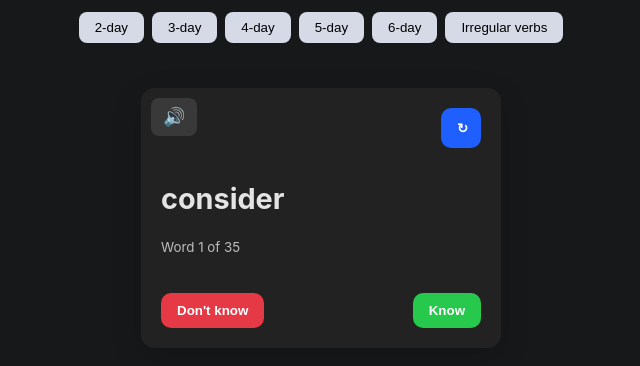
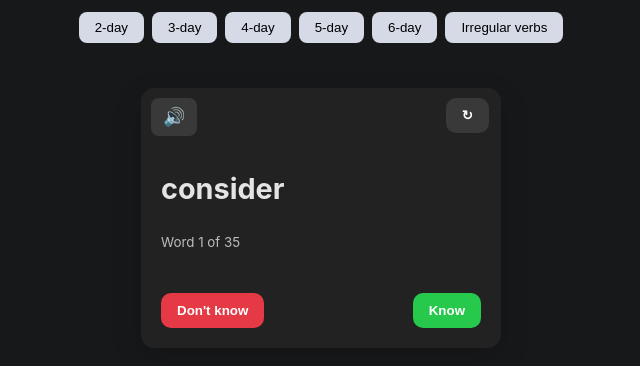
Before and after one commit to sirojiddinsultanov2009-source/English-words, a plain HTML site: page index.html in a window 1280 px wide. Shown: the part 62-428 px from the top of the page, without its empty margins (319-959 px from the left). Drawn offline with Linux system fonts and the light colour scheme.

Commit message:
Update style.css

```diff
--- a/style.css
+++ b/style.css
@@ -115,10 +115,10 @@ button.know, button.dont-know, button.flip-btn {
 }
 
 .flip-btn {
-    width: 40px;
-    height: 40px;
+    margin-top: -10px;
+    margin-right: -8px;
     align-self: flex-end;
-    background: #1f5eff;
+    background: rgba(255,255,255,0.1);
     color: #fff;
 }
 
```
